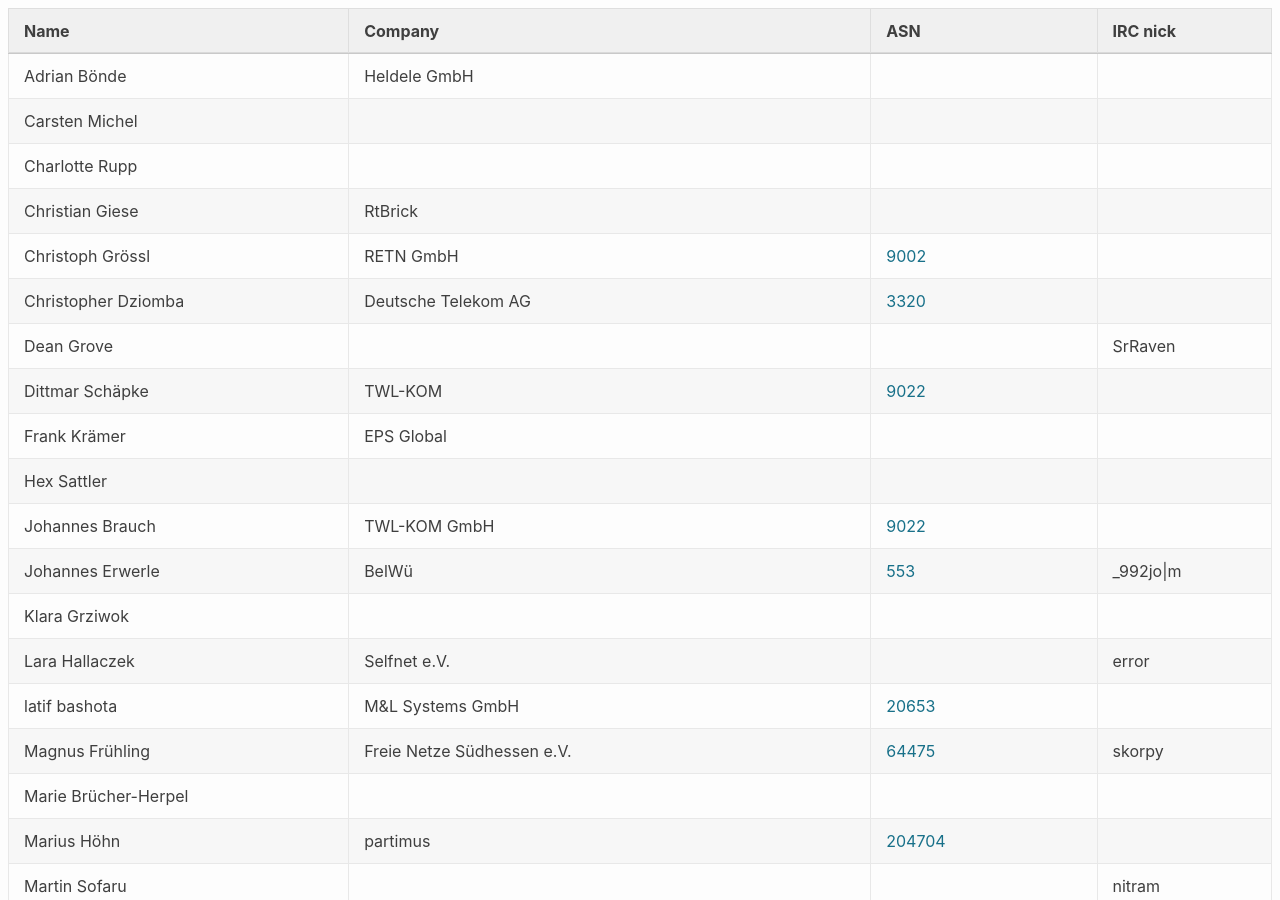
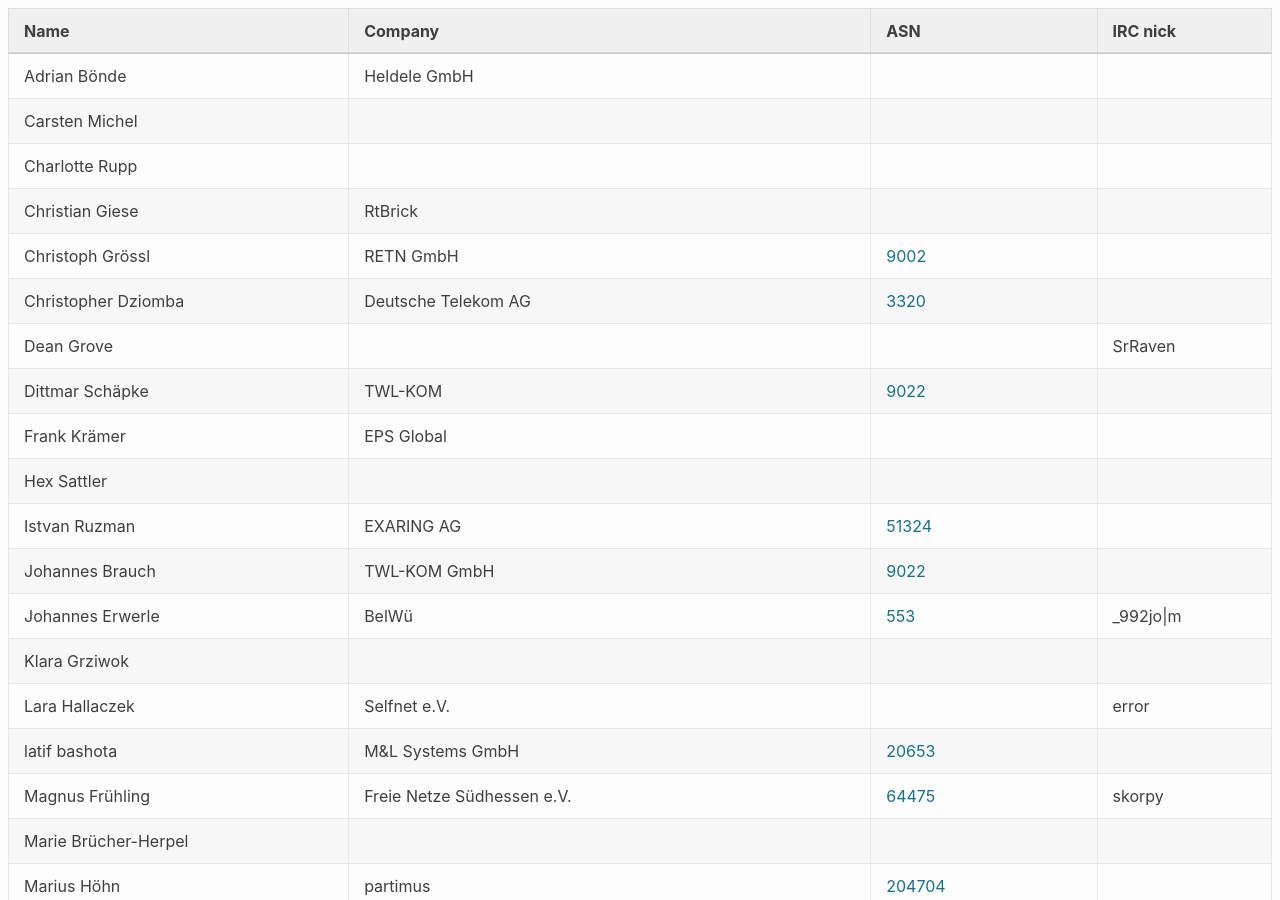
Before and after one commit to denog/pretix-attendeelist, a Jekyll site: the page built from denogmeetup24-04/index.markdown, in a window 1280 px wide and 900 px high. Built offline with Jekyll 4.4.1, drawn with Linux system fonts in a browser that asks for light colours.

Commit message:
Latest data: Mon Mar 11 10:10:57 UTC 2024

```diff
--- a/_data/attendees_denogmeetup24-04.json
+++ b/_data/attendees_denogmeetup24-04.json
@@ -58,6 +58,12 @@
     "company": null,
     "irc": null,
     "asn": null
+  },
+  {
+    "name": "Istvan Ruzman",
+    "company": "EXARING AG",
+    "irc": null,
+    "asn": "51324"
   },
   {
     "name": "Johannes Brauch",
```
